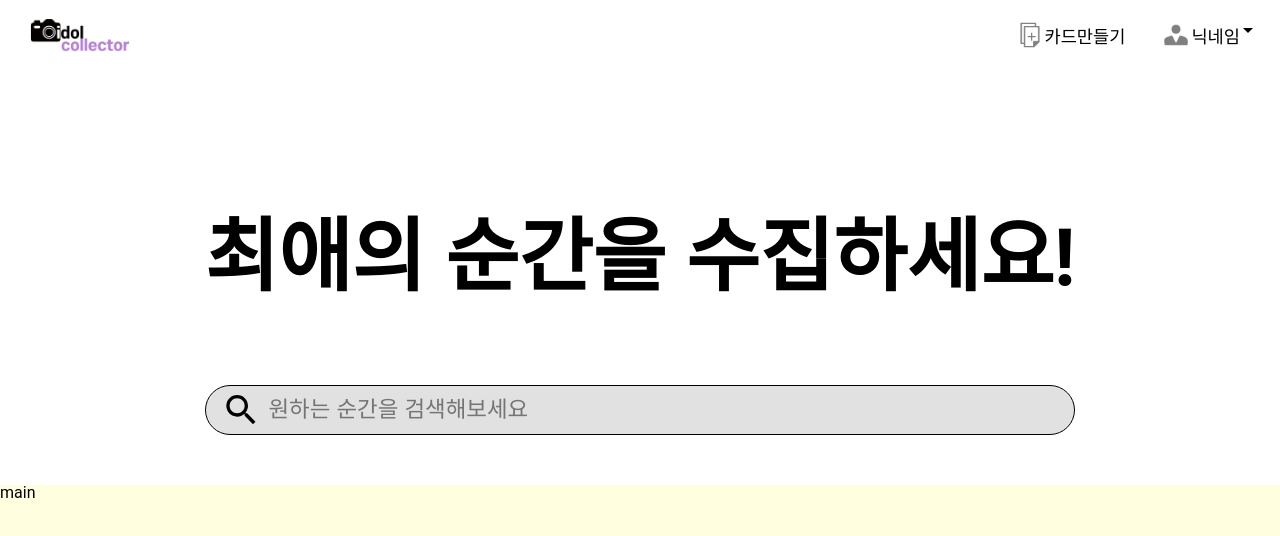
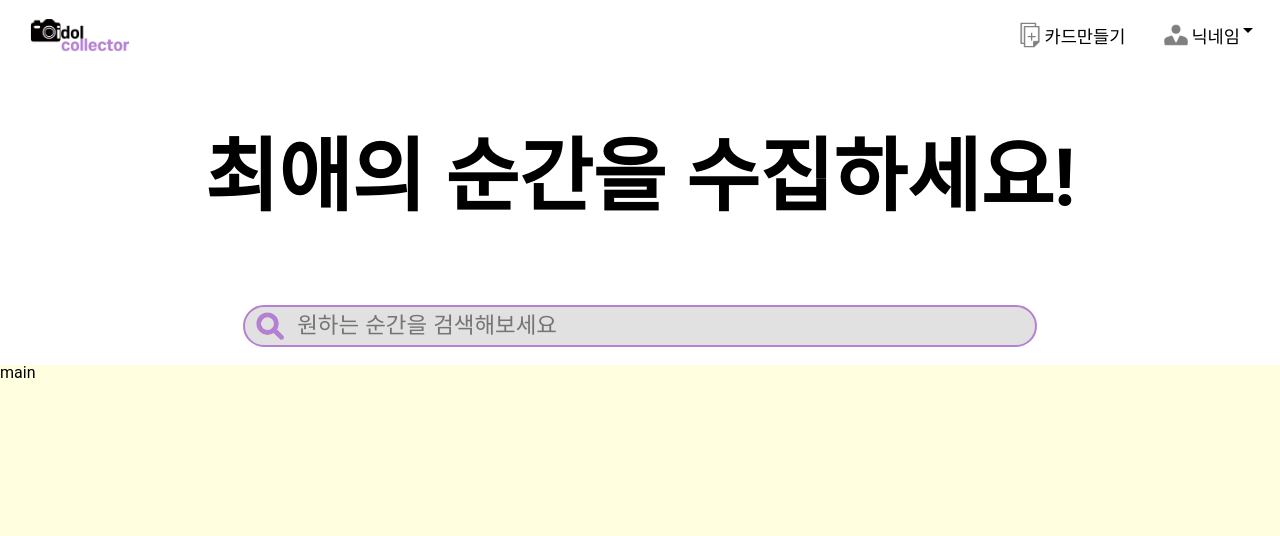
Before and after one commit to totw5701/Idol-collector, a React (Create React App) app in the folder client/: page / in a window 1280 px wide. Shown: the top 536 px of the page. Built offline with nearby package versions, Linux system fonts and the light colour scheme.

Commit message:
Modify: SearchBar 코드 수정

```diff
--- a/client/src/components/Jumbotron.jsx
+++ b/client/src/components/Jumbotron.jsx
@@ -16,8 +16,8 @@ function Jumbotron() {
 export default Jumbotron;
 
 const StyledJumbotron = styled.section`
-  height: 40vh;
-  margin-bottom: 100px;
+  height: 20vh;
+  margin-bottom: 140px;
   padding-top: 65px;
 `;
 
@@ -27,6 +27,7 @@ const Banner = styled.div`
   justify-content: center;
   width: 100%;
   height: 100%;
+  margin-bottom: 80px;
 `;
 
 const BannerTitle = styled.p`
--- a/client/src/components/SearchBar.jsx
+++ b/client/src/components/SearchBar.jsx
@@ -1,4 +1,3 @@
-import { Search } from '@material-ui/icons';
 import { useEffect, useState } from 'react';
 import styled from 'styled-components';
 import { css } from 'styled-components';
@@ -16,9 +15,11 @@ function SearchBar() {
   }, []);
 
   const onScroll = () => {
-    if (window.scrollY >= 380) {
+    // console.log(window.innerHeight);
+    // console.log(window.scrollY);
+    if (window.scrollY >= window.innerHeight * 0.32) {
       return setIsFixed(true);
-    } else if (window.scrollY < 380) {
+    } else if (window.scrollY < window.innerHeight * 0.32) {
       return setIsFixed(false);
     }
   };
@@ -30,7 +31,7 @@ function SearchBar() {
 
   return (
     <StyledSearchBar onSubmit={handleSearch} fixed={isFixed}>
-      <Search />
+      <SearchIcon src="./images/검색.png" />
       <SearchInput
         onChange={e => setSearchValue(e.target.value)}
         type="search"
@@ -43,6 +44,7 @@ function SearchBar() {
 export default SearchBar;
 
 const StyledSearchBar = styled.form`
+  position: sticky;
   ${({ fixed }) =>
     fixed &&
     css`
@@ -53,14 +55,14 @@ const StyledSearchBar = styled.form`
 
   margin: auto;
 
-  width: 68%;
+  width: 62%;
   padding: 4px 10px;
 
   display: flex;
   align-items: center;
 
   background: #e1e1e1;
-  border: 1.5px solid #000;
+  border: 2px solid #b580d1;
   border-radius: 50px;
   z-index: 5;
 
@@ -70,11 +72,17 @@ const StyledSearchBar = styled.form`
   }
 `;
 
+const SearchIcon = styled.img`
+  width: 30px;
+  height: 30px;
+`;
+
 const SearchInput = styled.input`
   flex: 9.4;
   background: none;
   border: none;
   font-size: 1.4rem;
+  margin-left: 10px;
 
   &:focus {
     outline: none;
--- a/client/src/containers/MainConitaner.jsx
+++ b/client/src/containers/MainContainer.jsx
@@ -1,7 +1,7 @@
 import styled from 'styled-components';
 import Jumbotron from '../components/Jumbotron';
 
-function MainConitaner() {
+function MainContainer() {
   return (
     <>
       <Jumbotron />
@@ -10,9 +10,9 @@ function MainConitaner() {
   );
 }
 
-export default MainConitaner;
+export default MainContainer;
 
 const MainArea = styled.main`
-  height: 120vh;
+  height: 140vh;
   background: lightyellow;
 `;
--- a/client/src/pages/MainPage.jsx
+++ b/client/src/pages/MainPage.jsx
@@ -1,9 +1,9 @@
-import MainConitaner from '../containers/MainConitaner';
+import MainContainer from '../containers/MainContainer';
 
 function MainPage() {
   return (
     <>
-      <MainConitaner />
+      <MainContainer />
     </>
   );
 }
```
